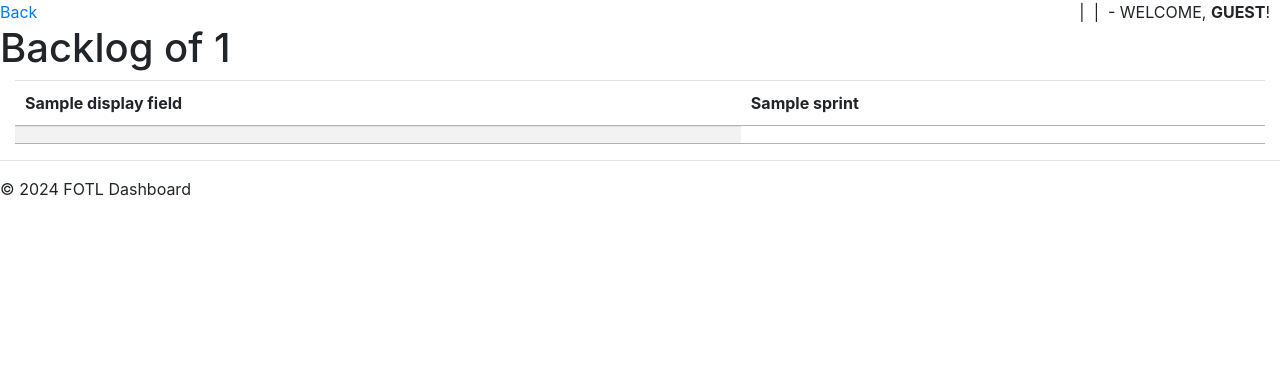
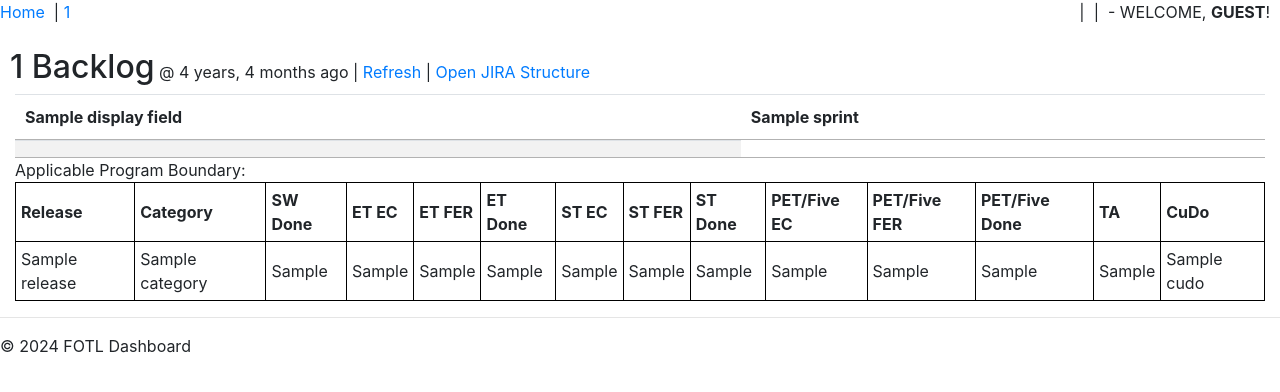
Before and after one commit to fanghm/FOTLead, a Django app: template fotd/templates/fotd/backlog.html in a window 1280 px wide. Shown: the top 392 px of the page. Run offline with Django 4.2, Linux system fonts and the light colour scheme; the template is opened without the code that fills it: most values are stand-ins (such as "Sample title", 1, 10 or a date in 2020); lists and menus that the app fills with data are empty; some libraries are stand-ins or nearby versions.

Commit message:
Add program boundary and apply it to backlog page to show not fitting items; highlight new added and plan changed items

```diff
--- a/fotd/admin.py
+++ b/fotd/admin.py
@@ -1,5 +1,5 @@
 from django.contrib import admin
-from .models import Feature, FeatureUpdate, FeatureRoles, TeamMember, Task, StatusUpdate, Link, Sprint, BacklogQuery
+from .models import Feature, FeatureUpdate, FeatureRoles, TeamMember, Task, StatusUpdate, Link, Sprint, BacklogQuery, ProgramBoundary
 
 # Register your models here.
 admin.site.register(Feature)
@@ -11,3 +11,4 @@ admin.site.register(StatusUpdate)
 admin.site.register(Link)
 admin.site.register(Sprint)
 admin.site.register(BacklogQuery)
+admin.site.register(ProgramBoundary)
--- a/fotd/templates/base.html
+++ b/fotd/templates/base.html
@@ -31,7 +31,7 @@
   <body>
     {% if request.path != "/" %}
     <div>
-      <a style="text-align: right;" href="javascript:history.back()">Back</a>
+      <a style="text-align: right;" href="/">Home</a>&nbsp;{% block nav_link %} {% endblock %}
     </div>
     {% endif %}
 
--- a/fotd/templates/fotd/backlog.html
+++ b/fotd/templates/fotd/backlog.html
@@ -1,5 +1,6 @@
 {% extends "base.html" %}
 {% load custom_filters %}
+{% load static %}
 
 {% block css %}
   <style>
@@ -12,11 +13,18 @@
     .new_added {
       font-weight: bold;
     }
-    .delayed {
+    .delayed, .not_fitting {
       background-color: red;
+    }
+    .duesoon {
+      background-color: orange;
     }
     .center-align {
       text-align: center;
+    }
+    #boundaryTable th, #boundaryTable td {
+        border: 1px solid black;
+        padding: 5px;
     }
   </style>
   <link rel="stylesheet" type="text/css" href="https://cdn.datatables.net/1.10.25/css/jquery.dataTables.css">
@@ -26,8 +34,20 @@
   <script type="text/javascript" charset="utf8" src="https://cdn.datatables.net/1.10.25/js/jquery.dataTables.js"></script>
 {% endblock %}
 
+{% block nav_link %}
+|&nbsp;<a style="text-align: right;" href="{% url 'fotd:detail' fid %}">{{fid}}</a>
+{% endblock %}
+
 {% block content %}
-<h1>Backlog of {{fid }}</h1>
+<br>
+<div style="display: flex; align-items: baseline; margin-left: 10px;">
+  <h2>{{fid}} Backlog</h2>
+  {% if query_time %}
+  <div>&nbsp;@ {{ query_time|timesince }} ago | <a href="{{request.get_full_path}}?refresh=true">Refresh</a> |</div>
+  {% endif %}
+  &nbsp;<a href="https://jiradc.ext.net.nokia.com/secure/StructureBoard.jspa?p=2059383512&s=%7B%22sQuery%22%3A%7B%22query%22%3A%22project%20in%20(FFB)%20%20AND%20%5C%22Feature%20ID%5C%22%20~{{ fid }}%22%2C%22type%22%3A%22jql%22%7D%7D#" target="_blank">Open JIRA Structure</a>
+</div>
+
 <div class="container-fluid">
   <table class="table table-striped">
     <thead>
@@ -49,8 +69,9 @@
               {# dont show #}
 
             {% elif field_name == "Key" %}
-              <td class="no-wrap {% if field_value in new_added_keys %}new_added{% endif %}">
+              <td class="no-wrap">
                 <a href="{{link_prefix}}{{field_value}}" target="_blank" title="{{item.Summary}}">{{ field_value }}</a>
+                {% if field_value in new_added_keys %}<img src="{% static 'pix/new.png' %}" alt="New added" width="32" height="32">{% endif %}
               </td>
 
             {% elif field_name == "Progress" %}
@@ -61,12 +82,22 @@
                 </div>
               </td>
 
-            {% elif field_name == "End_FB" %}
-              <td class="no-wrap {% if item.Key in endfb_changed_keys %}endfb_changed{% endif %}">{% if field_value %}{{ field_value }}{% endif %}</td>
+            {% elif field_name == "End_FB" and item.Key in endfb_changed_items %}
+              <td class="no-wrap">
+                  {% if field_value %} {{ field_value }} {% else %} None {% endif %}
+                    <span style="font-size: x-small;">({% if endfb_changed_items.key.0 %} {{ endfb_changed_items.key.0 }} {% else %} None {% endif %})</span>
+              </td>
+            {% elif field_name == "End_FB" and field_value == current_fb %}
+              <td class="no-wrap duesoon">{{ field_value }}</td>
+            {% elif field_name == "End_FB" and not_fitting_items and item.Key in not_fitting_items %}
+              <td class="no-wrap not_fitting" title="Program Boundary: {{ not_fitting_items|keyvalue:item.Key }}">{{ field_value }}</td>
+
+            {% elif field_name == "RC_Status" %}
+              <td class="no-wrap" style="font-size: 0.7em;">{% if field_value %}{{ field_value }}{% endif %}</td>
 
             {% elif field_name == "RC_FB" %}
               {% if field_value and item.End_FB %}
-                <td class="no-wrap {% if item.End_FB > field_value %}delayed{% endif %}">{{ field_value }}</td>
+                <td class="no-wrap {% if item.End_FB > field_value %} delayed {% endif %}">{{ field_value }}</td>
               {% else %}
                 <td class="no-wrap">{% if field_value %}{{ field_value }}{% endif %}</td>
               {% endif %}
@@ -80,8 +111,12 @@
           {% endfor %}
 
           {% for fb in sprints %}
-            {% if fb <= item.End_FB %}
-              <td style="background-color: limegreen;"></td>
+            {% if fb >= item.Start_FB and fb <= item.End_FB %}
+              {% if not_fitting_items and item.Key in not_fitting_items and fb > not_fitting_items|keyvalue:item.Key %}
+                <td style="background-color: red;"></td>
+              {% else %}
+                <td style="background-color: limegreen;"></td>
+              {% endif %}
             {% else %}
               <td></td>
             {% endif %}
@@ -90,6 +125,47 @@
       {% endfor %}
     </tbody>
   </table>
+  {% if boundary %}
+  Applicable Program Boundary:
+  <table id="boundaryTable">
+    <thead>
+      <tr>
+        <th>Release</th>
+        <th>Category</th>
+        <th>SW Done</th>
+        <th>ET EC</th>
+        <th>ET FER</th>
+        <th>ET Done</th>
+        <th>ST EC</th>
+        <th>ST FER</th>
+        <th>ST Done</th>
+        <th>PET/Five EC</th>
+        <th>PET/Five FER</th>
+        <th>PET/Five Done</th>
+        <th>TA</th>
+        <th>CuDo</th>
+      </tr>
+    </thead>
+    <tbody>
+        <tr>
+          <td>{{ boundary.release }}</td>
+          <td>{{ boundary.category }}</td>
+          <td>{{ boundary.sw_done }}</td>
+          <td>{{ boundary.et_ec }}</td>
+          <td>{{ boundary.et_fer }}</td>
+          <td>{{ boundary.et_done }}</td>
+          <td>{{ boundary.st_ec }}</td>
+          <td>{{ boundary.st_fer }}</td>
+          <td>{{ boundary.st_done }}</td>
+          <td>{{ boundary.pet_five_ec }}</td>
+          <td>{{ boundary.pet_five_fer }}</td>
+          <td>{{ boundary.pet_five_done }}</td>
+          <td>{{ boundary.ta }}</td>
+          <td>{{ boundary.cudo }}</td>
+        </tr>
+    </tbody>
+  </table>
+  {% endif %}
 </div>
 
 <script>
@@ -102,10 +178,25 @@ $(document).ready(function() {
 
   $('.table').DataTable({
     "pageLength": 20,
+    "lengthChange": false, // dont show "Show xx entries" by default
+    "pagingType": "simple", // use simple pagination
     "columnDefs": [
       { "orderable": false, "targets": nonSortableColumns },
       { "className": "center-align", "targets": [4,5,6,7] } // zero-based col index
-    ]
+    ],
+    "drawCallback": function(settings) {
+      var api = this.api();
+      if (api.page.info().pages <= 1) {
+        $('#' + api.table().node().id + '_paginate').hide(); // hide pagination if only one page
+      } else {
+        $('#' + api.table().node().id + '_paginate').show();
+      }
+      if (api.page.info().recordsTotal <= 20) {
+        $('#' + api.table().node().id + '_length').hide(); // if record number less than 20, hide "Show xx entries"
+      } else {
+        $('#' + api.table().node().id + '_length').show();
+      }
+    }
   });
 });
 </script>
--- a/fotd/templates/fotd/detail.html
+++ b/fotd/templates/fotd/detail.html
@@ -1,5 +1,4 @@
 {% extends "base.html" %}
-{% load tz %}
 {% now "Y-m-d" as today %}
 
 {% block css %}
@@ -23,7 +22,9 @@
 
     <div class="content">
       <ul>
-        <li>Release: {{ feature.release }} &#09; Priority: {{ feature.priority }}</li>
+        <li><a href="{% url 'fotd:backlog' feature.id %}">Backlog</a></li>
+        <li>Release: {{ feature.release }} | Priority: {{ feature.priority }}</li>
+        <li>Applicable program boundary: {{ feature.boundary.category }}</li>
         <li>Desc: {{ feature.desc|urlize }}</li>
         <li>Text2: {{ feature.text2|escape|linebreaksbr }}</li>
         </li>
--- a/fotd/templatetags/custom_filters.py
+++ b/fotd/templatetags/custom_filters.py
@@ -12,3 +12,8 @@ def startswith(text, starts):
     if isinstance(text, str):
         return text.startswith(starts)
     return False
+
+# when dict key is a variable: https://stackoverflow.com/questions/2894365/use-variable-as-dictionary-key-in-django-template
+@register.filter
+def keyvalue(dict, key):
+    return dict.get(key, '')
--- a/fotd/urls.py
+++ b/fotd/urls.py
@@ -22,6 +22,9 @@ urlpatterns = [
     path('ajax_task_delete/<tid>/', views.ajax_task_delete, name='ajax_task_delete'),
     path('ajax_task_status/<tid>/', views.ajax_task_status, name='ajax_task_status'),
 
+    path('add_program_boundary/', views.add_program_boundary, name='add_program_boundary'),
+    path('ajax_program_boundary/', views.ajax_program_boundary, name='ajax_program_boundary'),
+
     path('backlog/<fid>/', views.backlog, name='backlog'),
     path('fot/<fid>/', views.fot, name='fot'),
     path('fot_add/<fid>/', views.fot_add, name='fot_add'),
```
Also changed, not shown: fotd/models.py (+29 -2 lines), fotd/templates/fotd/boundary.html (added, +117 -0 lines), fotd/templates/fotd/feature.html (+14 -4 lines), fotd/views.py (+79 -12 lines), fotd/static/pix/new.png (added), 1 other file.
